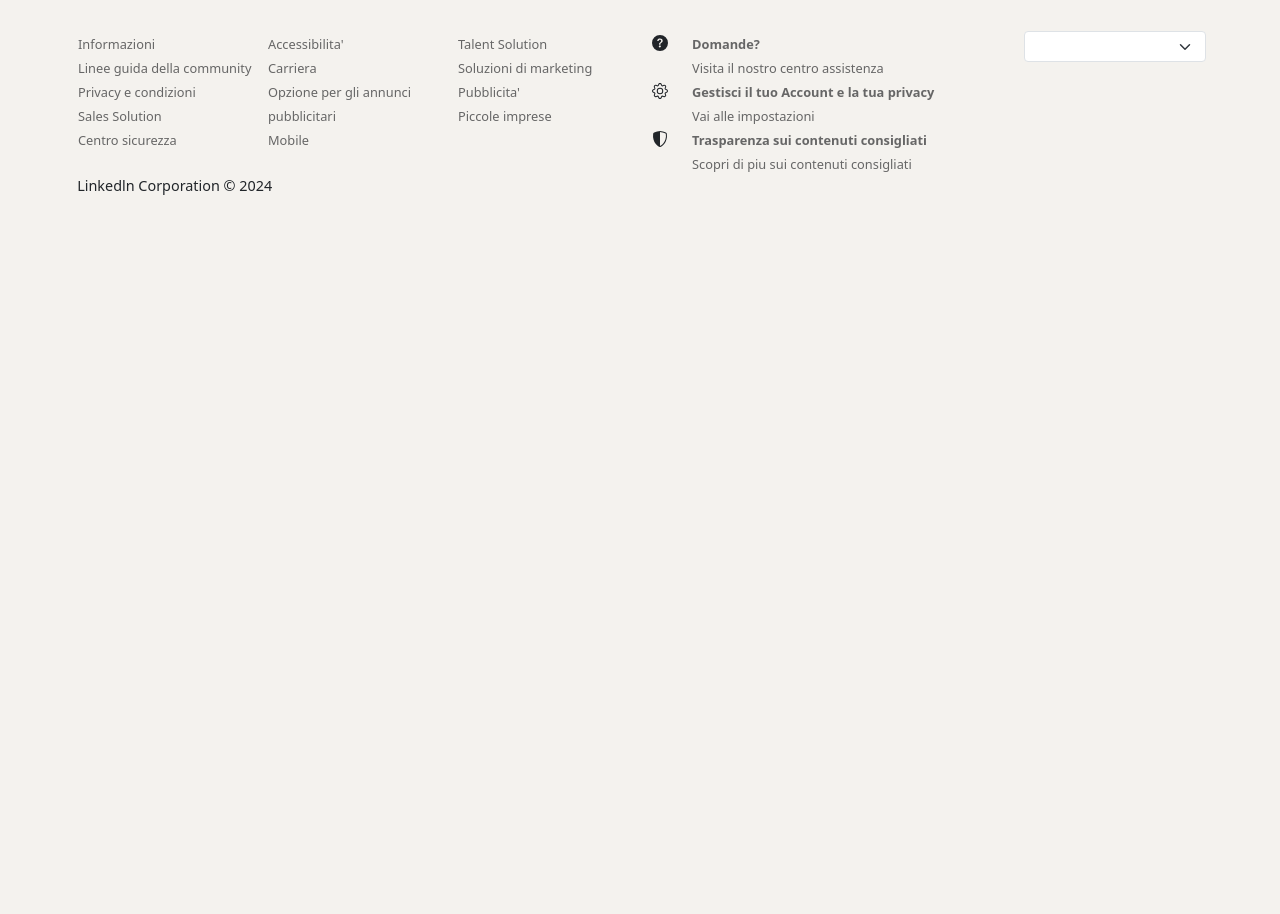
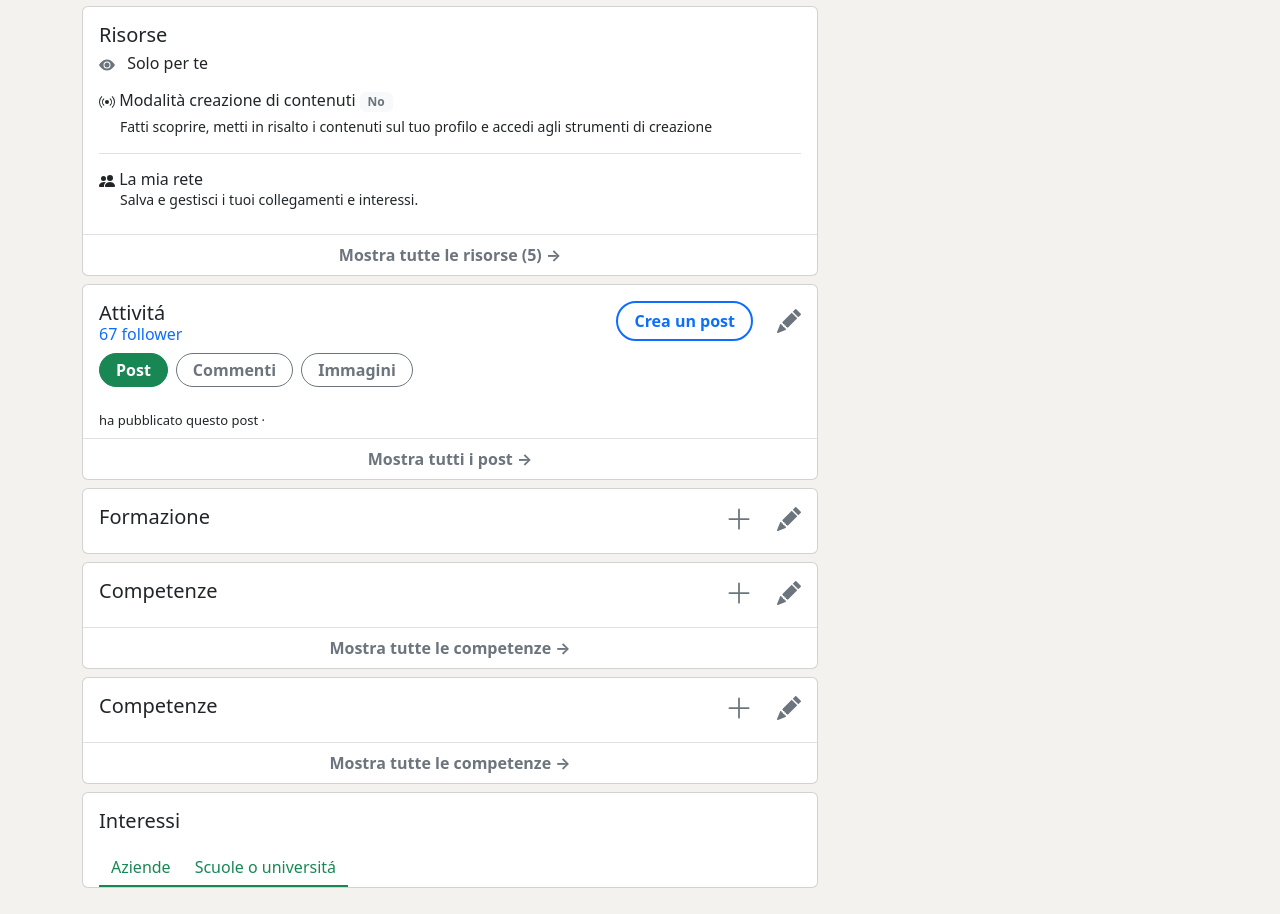
Before and after one commit to MelissaCanu/BW-LinkedIn, a React (Create React App) app: page / in a window 1280 px wide. Shown: the part 1618-2532 px from the top of the page. Before the commit the page ends 1815 px from the top, so only its background shows below. Built offline with nearby package versions, Linux system fonts and the light colour scheme; no server answers.

Commit message:
update profile + subfolders

```diff
--- a/src/App.jsx
+++ b/src/App.jsx
@@ -1,6 +1,6 @@
 import "bootstrap/dist/css/bootstrap.min.css";
-import Profile from "./components/Profile";
-import Rete from "./components/Rete";
+import Profile from "./components/profileComponents/Profile";
+import Rete from "./components/networkComponents/Rete";
 
 function App() {
   return (
--- a/src/components/MyNav.jsx
+++ b/src/components/MyNav.jsx
@@ -33,6 +33,8 @@
               </Form>
             </Nav.Link>
           </div>
+
+          <img src="" alt="" />
 
           <Nav.Link href="#action1" className="d-flex flex-column align-items-center ms-5">
             <span>
--- a/src/components/SidebarRete.jsx
+++ b/src/components/networkComponents/SidebarRete.jsx
@@ -1,6 +1,6 @@
 import { Accordion, Card, Container } from "react-bootstrap";
 import { Calendar3, CardList, Hash, PeopleFill, PersonFill, Postcard } from "react-bootstrap-icons";
-import SidebarFooter from "./SidebarFooter";
+import SidebarFooter from "../SidebarFooter";
 
 const SidebarRete = () => {
   return (
--- a/src/components/Profile.jsx
+++ b/src/components/profileComponents/Profile.jsx
@@ -1,14 +1,23 @@
 import React, { useEffect } from "react";
 import { useDispatch, useSelector } from "react-redux";
-import { Row, Col, Card, Container, Button, ProgressBar } from "react-bootstrap";
-import "../assets/style/profile.css";
-import ProfilePic from "../profile.jpg";
-import ProfileBg from "../background.jpg";
-import Premium from "../premium.png";
-import { Pencil, EyeFill, PeopleFill, BarChartFill, Search } from "react-bootstrap-icons";
-import { fetchProfile } from "../redux/actions/profileAction";
-import { fetchNetwork } from "../redux/actions/networkAction";
-import FooterProfile from "./FooterProfile";
+import { Row, Col, Card, Container, Button, ProgressBar, Badge } from "react-bootstrap";
+import "../../assets/style/profile.css";
+import ProfileBg from "../../background.jpg";
+import Premium from "../../premium.png";
+import {
+  Pencil,
+  EyeFill,
+  PeopleFill,
+  BarChartFill,
+  Search,
+  Broadcast,
+  PersonFillAdd,
+  PencilFill,
+  PlusLg,
+} from "react-bootstrap-icons";
+import { fetchProfile } from "../../redux/actions/profileAction";
+import { fetchNetwork } from "../../redux/actions/networkAction";
+import FooterProfile from "../FooterProfile";
 
 const getRandomElements = (arr, count) => {
   let shuffled = [...arr];
@@ -32,7 +41,8 @@
   console.log("Dati del Profilo:", profile);
   console.log("Dati Rete:", network);
   const { name, surname, email, username, area, title, image } = profile;
-  const displayedNetwork = Array.isArray(network) ? getRandomElements(network, 5) : []; //controllo se e' array perche' da subito errore altrimenti
+  const displayedNetwork = getRandomElements(network, 5);
+  const displayedNetwork2 = getRandomElements(network, 5);
   return (
     <>
       <Container className="mt-4">
@@ -71,7 +81,7 @@
                 <Card.Link href="#">
                   <Button
                     variant="outline-secondary"
-                    className="rounded-5 px-3 py-1 border-2 fw-bolder custom-button-3"
+                    className="rounded-5 px-3 py-1 border-2 fw-bolder custom-button-3 mt-2 mt-lg-0"
                   >
                     Altro
                   </Button>
@@ -80,7 +90,7 @@
             </Card>
           </Col>
           <Col md={4}>
-            <Card>
+            <Card className="mt-2 mt-md-0">
               <Card.Body>
                 <div className="d-flex justify-content-between">
                   <Card.Title className="mb-0">Lingua del profilo</Card.Title>
@@ -128,7 +138,7 @@
         {/* ROW SECONDA SEZIONE */}
         <Row>
           <Col md={8}>
-            <Card className="pb-2" style={{ marginTop: "-7px" }}>
+            <Card className="pb-2 mt-2 mt-md-0 mt-xl-2" style={{ marginTop: "-7px" }}>
               <Card.Body>
                 <Card.Title className="mb-1">Consigliato per te</Card.Title>
                 <Card.Text className="lead" style={{ fontSize: "16px" }}>
@@ -196,13 +206,204 @@
                 </Card.Text>
               </Card>
             </Col>
+
+            <Col xs={12}>
+              <Card className=" mt-2">
+                <Card.Body className="pb-0">
+                  <Card.Title className="mb-1">Risorse</Card.Title>
+                  <Card.Text className="lead" style={{ fontSize: "16px" }}>
+                    <EyeFill className="text-secondary me-2" /> Solo per te
+                  </Card.Text>
+                  <Card.Title className="mb-0 fs-6">
+                    <Broadcast /> Modalità creazione di contenuti{" "}
+                    <Badge bg="light" className="mb-1 text-secondary">
+                      No
+                    </Badge>
+                  </Card.Title>
+                  <Card.Text style={{ fontSize: "14px", marginInlineStart: "21px" }} className="pe-5">
+                    Fatti scoprire, metti in risalto i contenuti sul tuo profilo e accedi agli strumenti di creazione
+                  </Card.Text>
+                  <Card.Title className="mb-0 fs-6 border-top pt-3">
+                    <PeopleFill /> La mia rete
+                  </Card.Title>
+                  <Card.Text style={{ fontSize: "14px", marginInlineStart: "21px" }} className="pe-5 pb-4">
+                    Salva e gestisci i tuoi collegamenti e interessi.
+                  </Card.Text>
+                </Card.Body>
+                <Card.Text className="text-center fs-6 fw-bolder text-secondary border-1 border-top py-2 custom-buttons">
+                  Mostra tutte le risorse (5) →
+                </Card.Text>
+              </Card>
+            </Col>
+
+            <Col xs={12}>
+              <Card className=" mt-2">
+                <Card.Body className="pb-0">
+                  <div className="d-flex justify-content-between">
+                    <Card.Title className="mb-0">
+                      Attivitá <Card.Text className="text-primary mt-0 fs-6"> 67 follower </Card.Text>
+                    </Card.Title>
+                    <Card.Link href="#">
+                      <Button variant="outline-primary" className="rounded-5 px-3 border-2 fw-bolder custom-button-2">
+                        Crea un post
+                      </Button>
+                      <PencilFill className="text-secondary ms-4 fs-4" />
+                    </Card.Link>
+                  </div>
+
+                  <div className="mt-2">
+                    <Button variant="success" className="rounded-5 px-3 border-1 fw-bolder py-1 me-2">
+                      Post
+                    </Button>
+                    <Button
+                      variant="outline-secondary"
+                      className="rounded-5 px-3 border-1 fw-bolder custom-button-3 py-1 me-2"
+                    >
+                      Commenti
+                    </Button>
+                    <Button
+                      variant="outline-secondary"
+                      className="rounded-5 px-3 border-1 fw-bolder custom-button-3 py-1"
+                    >
+                      Immagini
+                    </Button>
+                  </div>
+
+                  <Card.Text className="lead mt-4 mb-2" style={{ fontSize: "13px" }}>
+                    <b>
+                      {name} {surname}
+                    </b>{" "}
+                    ha pubblicato questo post ·
+                  </Card.Text>
+                </Card.Body>
+                <Card.Text className="text-center fs-6 fw-bolder text-secondary border-1 border-top py-2 custom-buttons">
+                  Mostra tutti i post →
+                </Card.Text>
+              </Card>
+            </Col>
+
+            <Col xs={12}>
+              <Card className=" mt-2">
+                <Card.Body className="pb-0">
+                  <div className="d-flex justify-content-between">
+                    <Card.Title className="mb-4">Formazione</Card.Title>
+                    <Card.Link href="#">
+                      <PlusLg className="text-secondary fs-3" />
+                      <PencilFill className="text-secondary ms-4 fs-4" />
+                    </Card.Link>
+                  </div>
+                </Card.Body>
+              </Card>
+            </Col>
+
+            <Col xs={12}>
+              <Card className=" mt-2">
+                <Card.Body className="pb-0">
+                  <div className="d-flex justify-content-between">
+                    <Card.Title className="mb-4">Competenze</Card.Title>
+                    <Card.Link href="#">
+                      <PlusLg className="text-secondary fs-3" />
+                      <PencilFill className="text-secondary ms-4 fs-4" />
+                    </Card.Link>
+                  </div>
+                </Card.Body>
+                <Card.Text className="text-center fs-6 fw-bolder text-secondary border-1 border-top py-2 custom-buttons">
+                  Mostra tutte le competenze →
+                </Card.Text>
+              </Card>
+            </Col>
+
+            <Col xs={12}>
+              <Card className=" mt-2">
+                <Card.Body className="pb-0">
+                  <div className="d-flex justify-content-between">
+                    <Card.Title className="mb-4">Competenze</Card.Title>
+                    <Card.Link href="#">
+                      <PlusLg className="text-secondary fs-3" />
+                      <PencilFill className="text-secondary ms-4 fs-4" />
+                    </Card.Link>
+                  </div>
+                </Card.Body>
+                <Card.Text className="text-center fs-6 fw-bolder text-secondary border-1 border-top py-2 custom-buttons">
+                  Mostra tutte le competenze →
+                </Card.Text>
+              </Card>
+            </Col>
+
+            <Col xs={12}>
+              <Card className=" mt-2">
+                <Card.Body className="pb-0">
+                  <Card.Title className="mb-3">Interessi</Card.Title>
+
+                  <Button
+                    className="rounded-0 border-2 border-start-0 border-end-0 border-top-0 border-success text-success"
+                    variant="outline-light"
+                  >
+                    Aziende
+                  </Button>
+                  <Button
+                    className="rounded-0 border-2 border-start-0 border-end-0 border-top-0 border-success text-success"
+                    variant="outline-light"
+                  >
+                    Scuole o universitá
+                  </Button>
+                </Card.Body>
+              </Card>
+            </Col>
           </Col>
 
           <Col md={4}>
+            <Col>
+              <Card className="pb-0 mt-2">
+                <Card.Body>
+                  <Card.Title className="fs-6 mb-3">Altri profili consultati</Card.Title>
+                  {displayedNetwork.map((suggested, index) => (
+                    <React.Fragment key={index}>
+                      <div className="d-flex">
+                        <div>
+                          <img
+                            src={suggested.image}
+                            alt="profile-pic"
+                            className="rounded-5"
+                            style={{ width: "60px", height: "60px" }}
+                          />
+                        </div>
+
+                        <div className="ms-2">
+                          <Card.Title className="fs-6 mt-1 mb-1">
+                            {suggested.name} {suggested.surname}
+                          </Card.Title>
+                          <Card.Text>{suggested.title}</Card.Text>
+                        </div>
+                      </div>
+                      <Card.Link href="#">
+                        <div
+                          className={`text-center mb-3 mt-3 ${
+                            index !== displayedNetwork.length - 1 ? " pb-4 border-bottom" : "" // condizione se e' l'ultimo elemento non mette margin bottom
+                          }`}
+                        >
+                          <Button
+                            variant="outline-secondary"
+                            className="rounded-5 px-3 border-1 py-1 fw-bolder custom-button-3 "
+                          >
+                            Visualizza Profilo
+                          </Button>
+                        </div>
+                      </Card.Link>
+                    </React.Fragment>
+                  ))}
+                </Card.Body>
+                <Card.Text className="text-center fs-6 fw-bolder text-secondary border-1 border-top py-2 custom-buttons ">
+                  Mostra tutto
+                </Card.Text>
+              </Card>
+            </Col>
+
             <Card className="pb-0 mt-2">
               <Card.Body>
-                <Card.Title className="fs-6 mb-3">Altri profili consultati</Card.Title>
-                {displayedNetwork.map((suggested, index) => (
+                <Card.Title className="fs-6 mb-0">Persone che potresti conoscere</Card.Title>
+                <Card.Text className="mb-3 mt-0 lead fs-6">Dal tuo settore</Card.Text>
+                {displayedNetwork2.map((suggested, index) => (
                   <React.Fragment key={index}>
                     <div className="d-flex">
                       <div>
@@ -231,7 +432,7 @@
                           variant="outline-secondary"
                           className="rounded-5 px-3 border-1 py-1 fw-bolder custom-button-3 "
                         >
-                          Visualizza Profilo
+                          <PersonFillAdd className="mb-1" /> Collegati
                         </Button>
                       </div>
                     </Card.Link>
```
Also changed, not shown: src/components/networkComponents/ReteAmici.jsx (renamed from src/components/ReteAmici.jsx, +4 -4 lines), src/components/networkComponents/Rete.jsx (renamed from src/components/Rete.jsx), src/profile.jpg (deleted).
